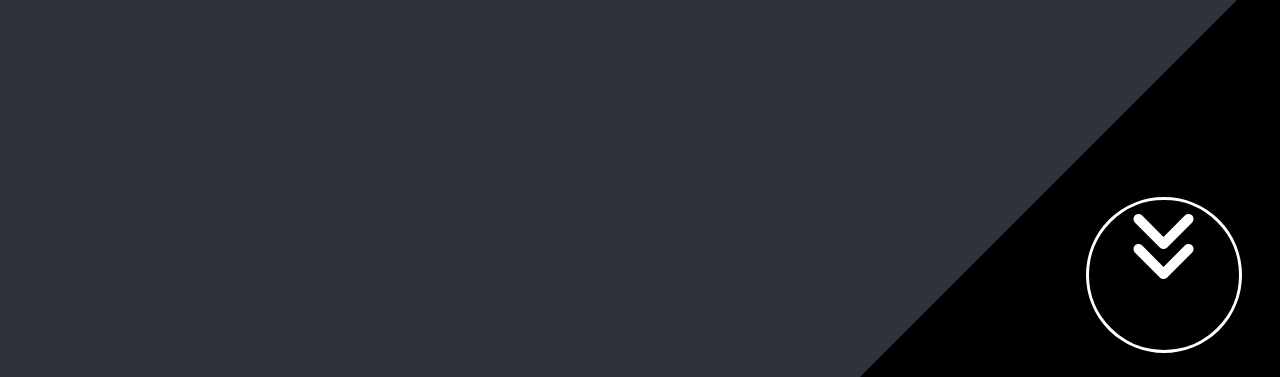
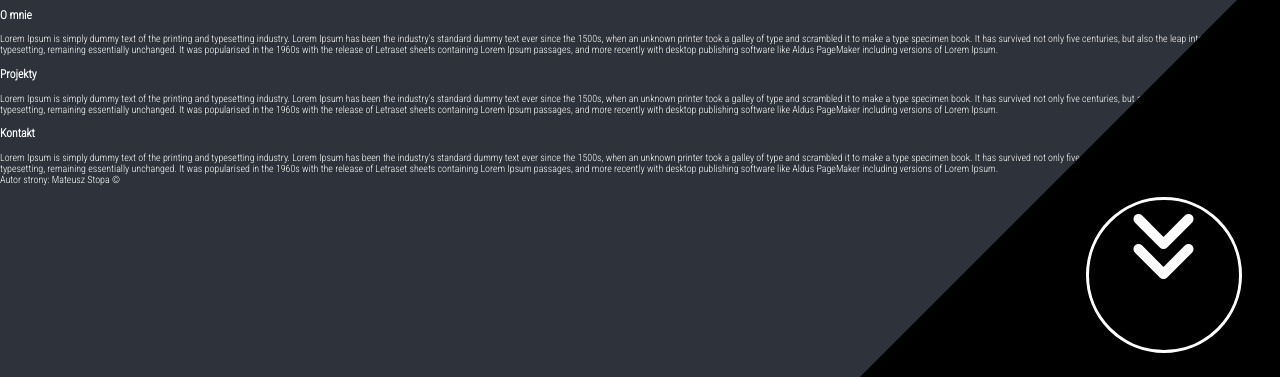
Before and after one commit to Matthew-Stoopa/my_first_layout, a plain HTML site: page index.html in a window 1280 px wide. Shown: the part 423-800 px from the top of the page. Drawn offline with nearby package versions, Linux system fonts and the light colour scheme.

Commit message:
template destop added - html

```diff
--- a/index.html
+++ b/index.html
@@ -32,6 +32,9 @@
                 </ul>
             </div>
         </nav>
+
+        <main>
+
             <section id="landing">
                 <div class="grid-container-1">
                     <div class="item-1">
@@ -47,13 +50,28 @@
             </section>
 
             <section id="about">
+                <div class="text">
+                    <h3>O mnie</h3>
+                    Lorem Ipsum is simply dummy text of the printing and typesetting industry. Lorem Ipsum has been the industry's standard dummy text ever since the 1500s, when an unknown printer took a galley of type and scrambled it to make a type specimen book. It has survived not only five centuries, but also the leap into electronic typesetting, remaining essentially unchanged. It was popularised in the 1960s with the release of Letraset sheets containing Lorem Ipsum passages, and more recently with desktop publishing software like Aldus PageMaker including versions of Lorem Ipsum.
+                </div>
             </section>
 
             <section id="projects">
+                <div class="text">
+                    <h3>Projekty</h3>
+                    Lorem Ipsum is simply dummy text of the printing and typesetting industry. Lorem Ipsum has been the industry's standard dummy text ever since the 1500s, when an unknown printer took a galley of type and scrambled it to make a type specimen book. It has survived not only five centuries, but also the leap into electronic typesetting, remaining essentially unchanged. It was popularised in the 1960s with the release of Letraset sheets containing Lorem Ipsum passages, and more recently with desktop publishing software like Aldus PageMaker including versions of Lorem Ipsum.
+                </div>
             </section>
 
             <section id="contact">
+                <div class="text">
+                    <h3>Kontakt</h3>
+                    Lorem Ipsum is simply dummy text of the printing and typesetting industry. Lorem Ipsum has been the industry's standard dummy text ever since the 1500s, when an unknown printer took a galley of type and scrambled it to make a type specimen book. It has survived not only five centuries, but also the leap into electronic typesetting, remaining essentially unchanged. It was popularised in the 1960s with the release of Letraset sheets containing Lorem Ipsum passages, and more recently with desktop publishing software like Aldus PageMaker including versions of Lorem Ipsum.
+                </div>
             </section>
+
+            <footer>Autor strony: Mateusz Stopa ©</footer>
+            </main>
         </container>
     </body>
 </html>
```
